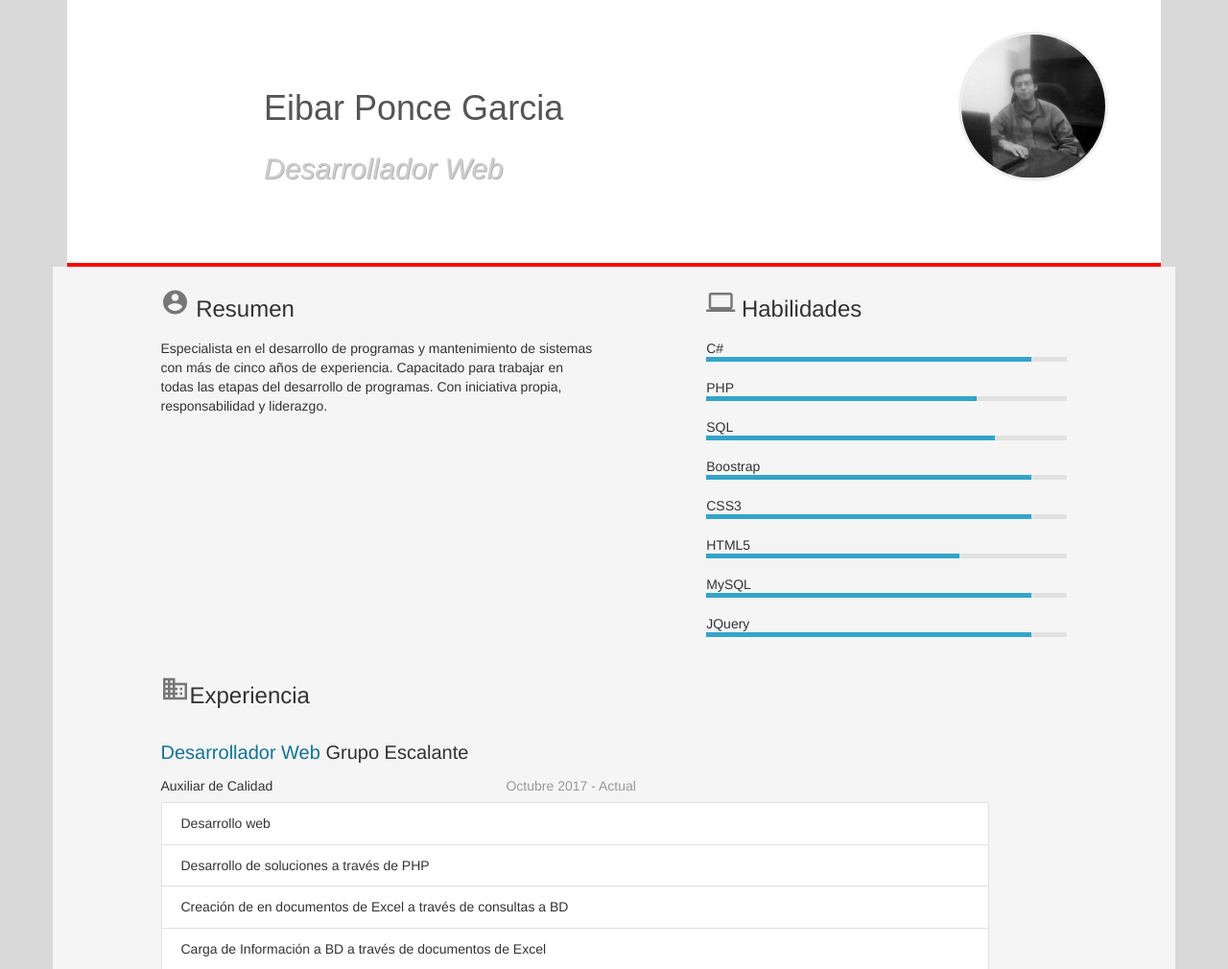
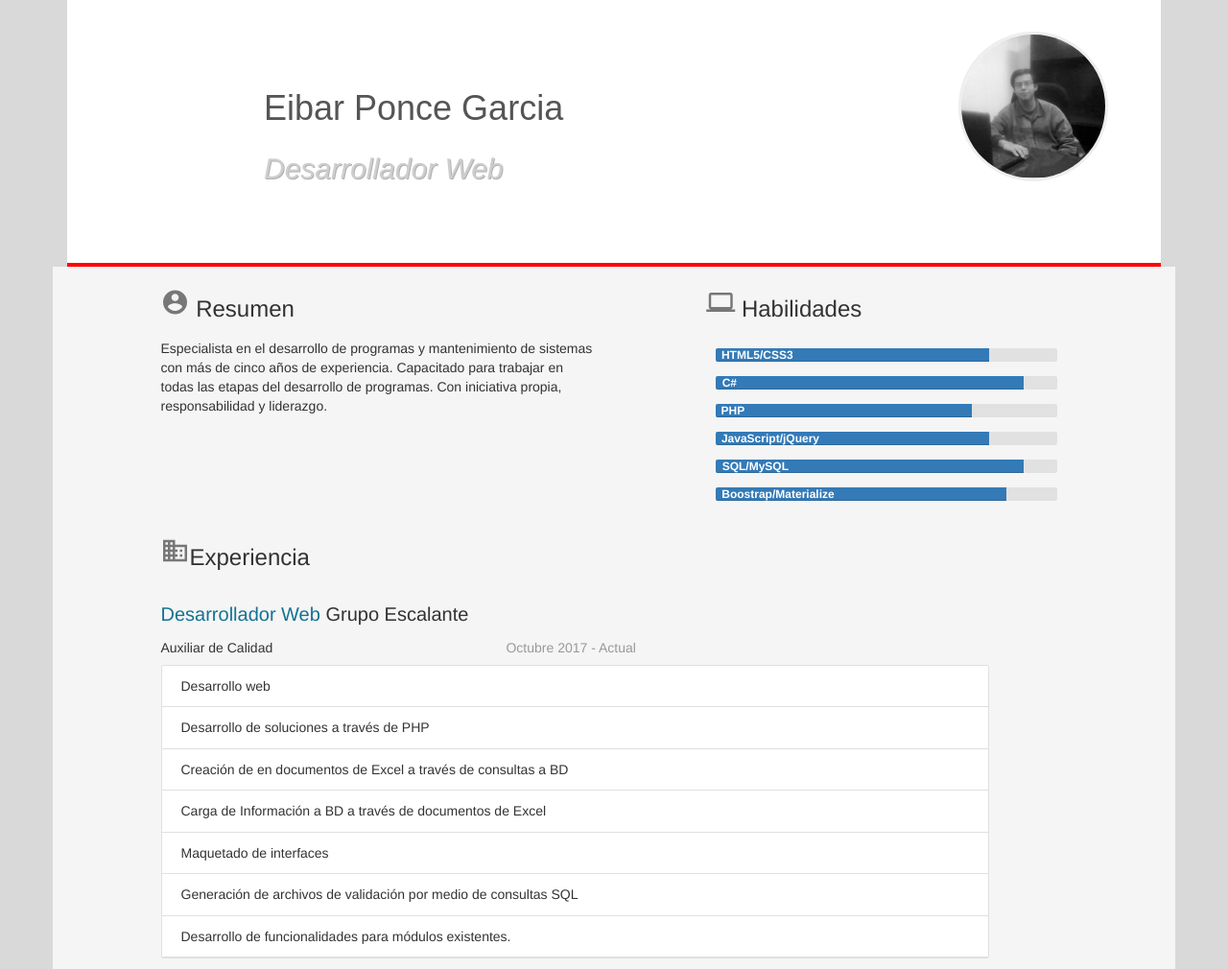
Before and after one commit to rookyeProjects/Rookye_v2, a PHP site: page /home/CV_Eibar in a window 1280 px wide. Shown: the top 1010 px of the page at 96% size. Run offline with PHP 8.4, Linux system fonts and the light colour scheme.

Commit message:
Cambios en CV

```diff
--- a/application/view/home/CV_Eibar.php
+++ b/application/view/home/CV_Eibar.php
@@ -14,6 +14,18 @@
 <script type="text/javascript" src="https://cdnjs.cloudflare.com/ajax/libs/jquery/2.2.1/jquery.min.js"></script>
 <script type="text/javascript" src="<?php echo URL; ?>js/materialize.min.js"></script>
 <script type="text/javascript" src="<?php echo URL; ?>js/bootstrap.min.js"></script>
+
+<script type="text/javascript">
+
+	$(function() {
+  $('.progress-bar').each(function() {
+    var bar_value = $(this).attr('aria-valuenow') + '%';
+    $(this).animate({ width: bar_value }, { duration: 800, easing: 'easeOutCirc' });
+  });
+});
+
+
+</script>
 </head>
 <style type="text/css">
 	body{background:  #D9D9D9 !important;}
@@ -21,6 +33,31 @@
 	h2{	font-size: 30px !important;}
 	h3{	font-size:24px !important;}
 	h4{	font-size:20px !important;}
+
+	section#skills-pgr {
+  padding: 3px 10px 0;
+}
+#skills-pgr div.progress {
+  font-weight: bolder;
+  color: #33a4c9;
+  background-color: #e1e1e1;
+  border: 0px none;
+  box-shadow: none;
+  height:1em;
+}
+div.progress-bar > span {
+    float: left;
+    position: relative;
+    top: -3px;
+    left: 2%;
+    font-size: 12px;
+}
+
+.card .card-reveal p {
+font-size: 9px;
+	}
+
+
 </style>
 
 <body>
@@ -70,19 +107,41 @@
 				<p>Especialista en el desarrollo de programas y mantenimiento de sistemas con más de cinco años de experiencia. Capacitado para trabajar en todas las etapas del desarrollo de programas. Con iniciativa propia, responsabilidad y liderazgo.</p>
 			</div>
 
+
 			<div class="col-md-offset-1 col-md-5 col-xs-12">
 				<h3><i class="small material-icons">computer</i>  Habilidades </h3>
-				<ul class="barres">
-					<li data-skills="90">C# <span style="width: 90%;"></span></li>
-					<li data-skills="75">PHP<span style="width: 75%;"></span></li>
-					<li data-skills="80">SQL<span style="width: 80%;"></span></li>
-					<li data-skills="90">Boostrap<span style="width: 90%;"></span></li>
-					<li data-skills="90">CSS3<span style="width: 90%;"></span></li>
-					<li data-skills="70">HTML5<span style="width: 70%;"></span></li>
-					<li data-skills="90">MySQL<span style="width: 90%;"></span></li>
-					<li data-skills="90">JQuery<span style="width: 90%;"></span></li>
-				</
-				</ul>
+				<section id="skills-pgr">
+				  <div class="progress">
+				    <div class="progress-bar" role="progressbar" aria-valuenow="80" aria-valuemin="0" aria-valuemax="100">
+				      <span>HTML5/CSS3</span>
+				    </div>
+				  </div>
+				  <div class="progress">
+				    <div class="progress-bar" role="progressbar" aria-valuenow="90" aria-valuemin="0" aria-valuemax="100">
+				      <span>C#</span>
+				    </div>
+				  </div>
+				  <div class="progress">
+				    <div class="progress-bar" role="progressbar" aria-valuenow="75" aria-valuemin="0" aria-valuemax="100">
+				      <span>PHP</span>
+				    </div>
+				  </div>
+				  <div class="progress">
+				    <div class="progress-bar" role="progressbar" aria-valuenow="80" aria-valuemin="0" aria-valuemax="100">
+				      <span>JavaScript/jQuery</span>
+				    </div>
+				  </div>
+				  <div class="progress">
+				    <div class="progress-bar" role="progressbar" aria-valuenow="90" aria-valuemin="0" aria-valuemax="100">
+				      <span>SQL/MySQL</span>
+				    </div>
+				  </div>
+				   <div class="progress">
+				    <div class="progress-bar" role="progressbar" aria-valuenow="85" aria-valuemin="0" aria-valuemax="100">
+				      <span>Boostrap/Materialize</span>
+				    </div>
+				  </div>
+				</section>
 			</div>
 		</div>
 		<div class="row">
--- a/public/css/stylepage.css
+++ b/public/css/stylepage.css
@@ -177,6 +177,8 @@ header hgroup h2 {
 	}
 
 
+
+
 .Contact a.nounderline:link { text-decoration:none !important; }
 .Contact a:link {color:#147393;}
 .Contact a:visited {color:#147393;}
```
Also changed, not shown: other parts of application/view/home/CV_Eibar.php (+63 -53 lines).
